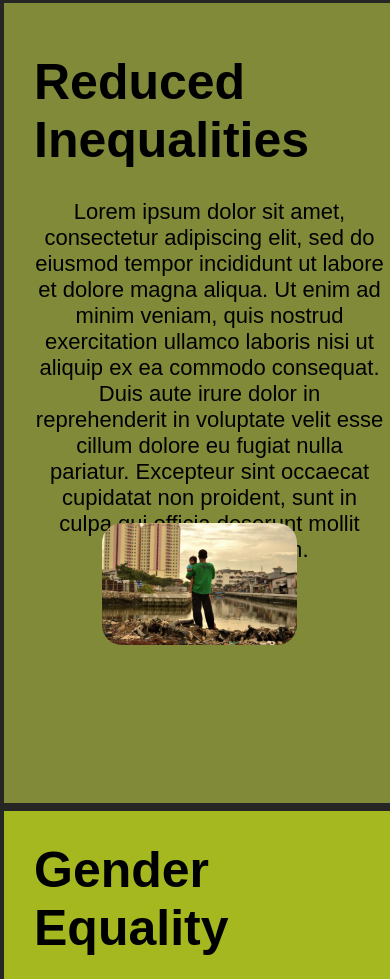
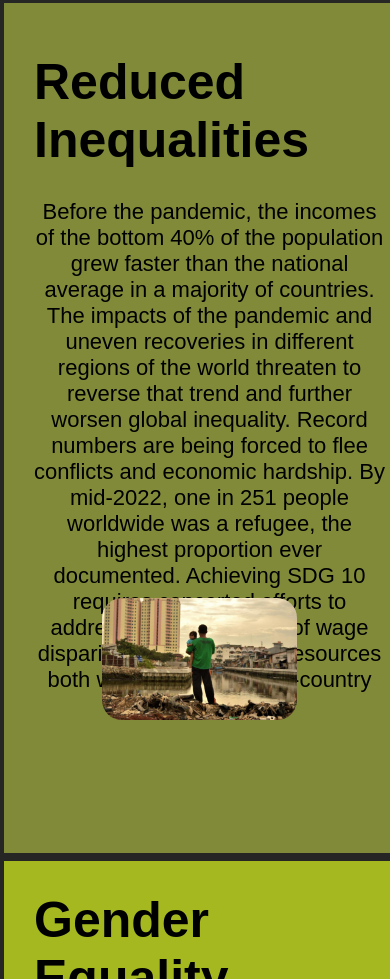
Before and after one commit to 2Fudz2/web-dev-work, a plain HTML site: page goals.html in a window 390 px wide. Shown: the part 1295-2274 px from the top of the page. Drawn offline with Linux system fonts and the light colour scheme.

Commit message:
updated text

```diff
--- a/goals.css
+++ b/goals.css
@@ -217,6 +217,7 @@ a:hover{
         margin-right: 0;
         padding: 0;
         margin: 0;
+        height: 850px;
     }
 
     #genderBox {
@@ -248,7 +249,7 @@ a:hover{
         position: absolute;
         bottom: 0;
         left: 0;
-        top: 65%;
+        top: 70%;
         transition: 300ms;
     }
 
--- a/goals.html
+++ b/goals.html
@@ -27,7 +27,7 @@
     </article>
     <article id="reducedBox" class="Box">
         <h2 id="reducedInqual">Reduced Inequalities</h2>
-        <p class="allP">Lorem ipsum dolor sit amet, consectetur adipiscing elit, sed do eiusmod tempor incididunt ut labore et dolore magna aliqua. Ut enim ad minim veniam, quis nostrud exercitation ullamco laboris nisi ut aliquip ex ea commodo consequat. Duis aute irure dolor in reprehenderit in voluptate velit esse cillum dolore eu fugiat nulla pariatur. Excepteur sint occaecat cupidatat non proident, sunt in culpa qui officia deserunt mollit anim id est laborum.</p>
+        <p class="allP">Before the pandemic, the incomes of the bottom 40% of the population grew faster than the national average in a majority of countries. The impacts of the pandemic and uneven recoveries in different regions of the world threaten to reverse that trend and further worsen global inequality. Record numbers are being forced to flee conflicts and economic hardship. By mid-2022, one in 251 people worldwide was a refugee, the highest proportion ever documented. Achieving SDG 10 requires concerted efforts to address the root causes of wage disparities and access to resources both within- and between-country inequality. </p>
         <img id="reducedinequality" src="reducedinequality.jpeg" alt="reduced inequality">
     </article>
     <article id="genderBox"class="Box">
```
